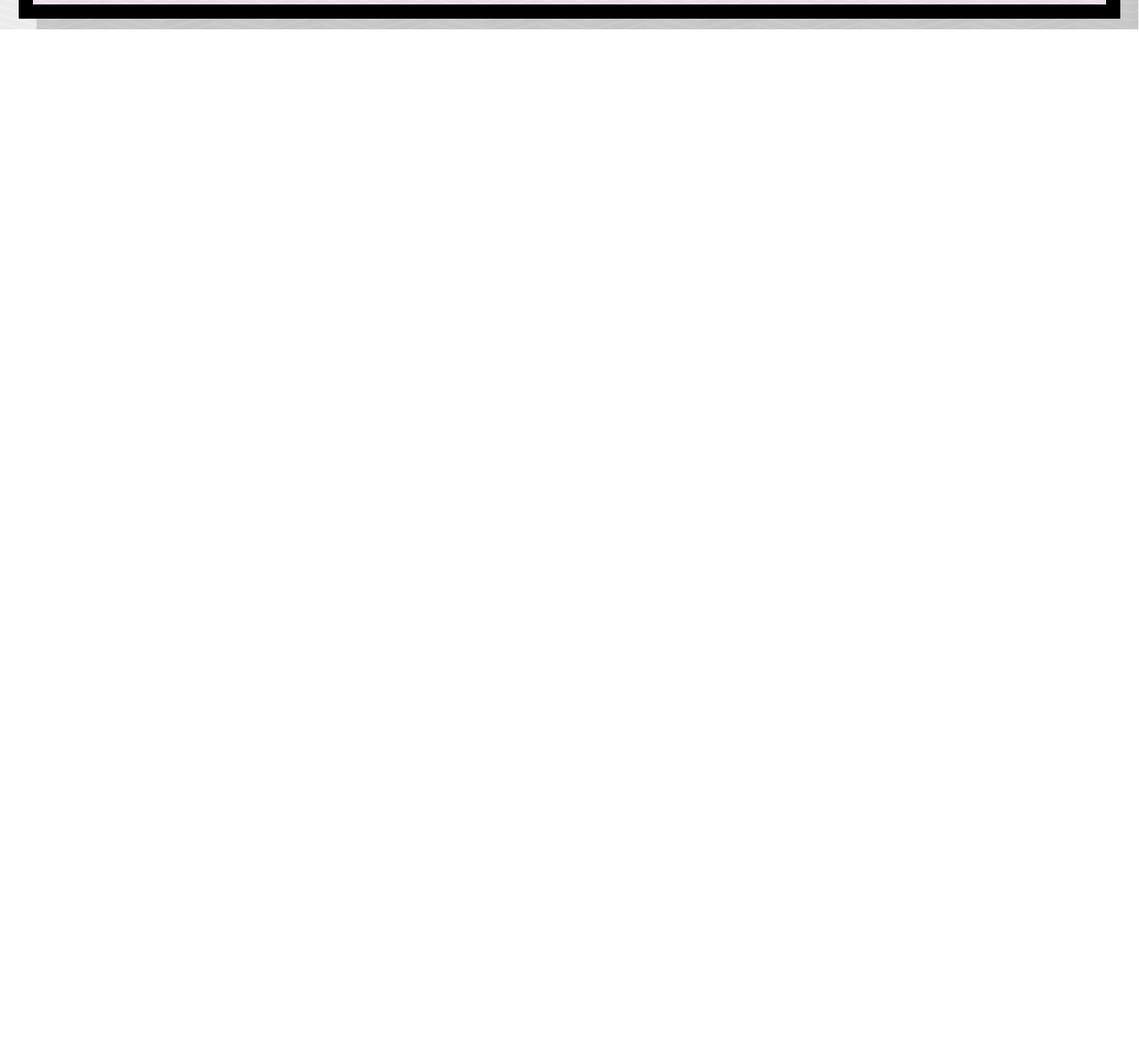
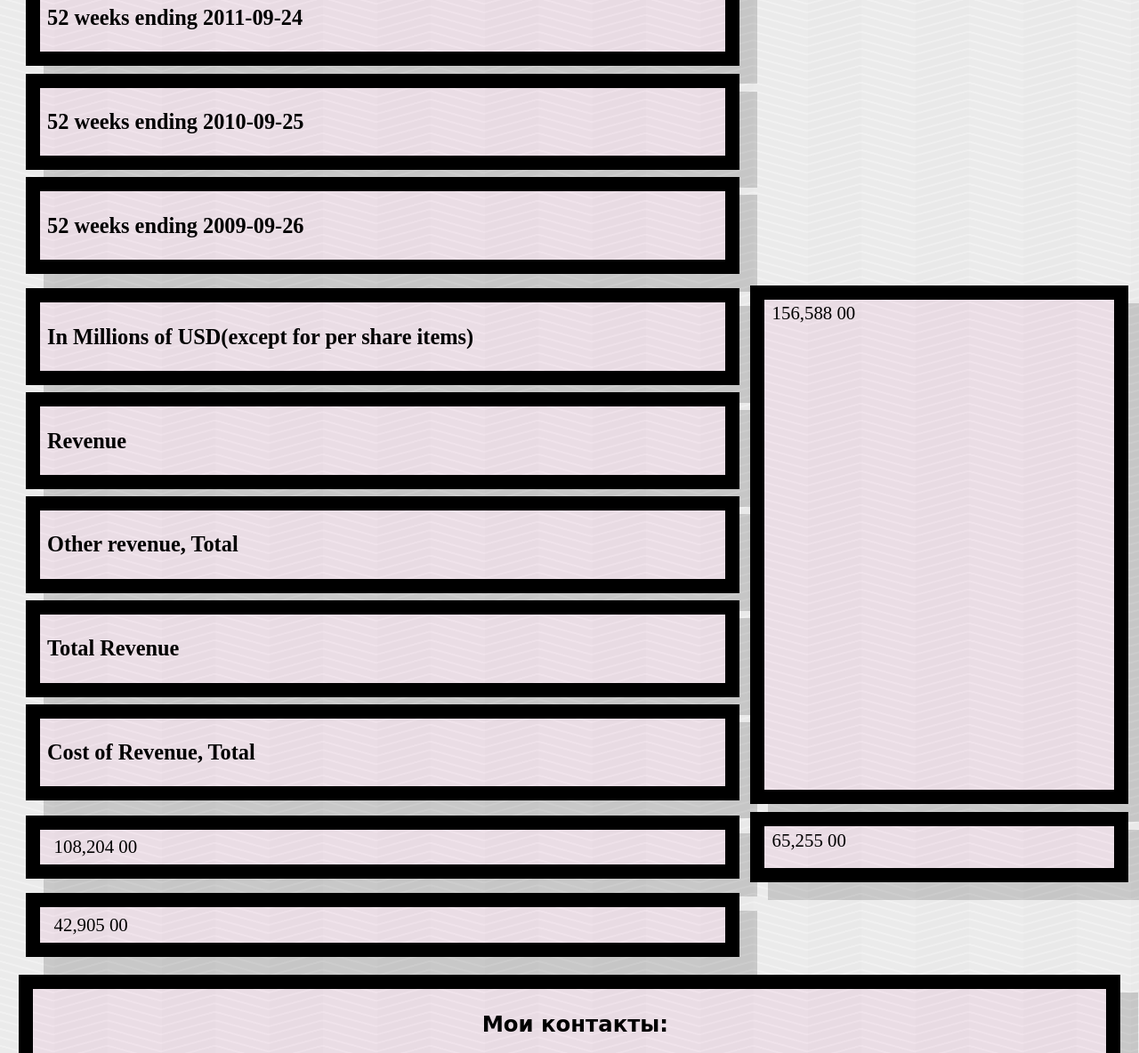
Before and after one commit to fedos3d/itmo_web, a plain HTML site: page index.html in a window 1280 px wide. Shown: the part 1902-3086 px from the top of the page at 89% size. Before the commit the page ends 1935 px from the top, so only its background shows below. Drawn offline with Linux system fonts and the light colour scheme; a web font is replaced by a local one.

Commit message:
Added some grid elements

```diff
--- a/index.html
+++ b/index.html
@@ -1,5 +1,5 @@
 <!DOCTYPE html>
-<html lang="ru">
+<html lang="ru" xmlns="http://www.w3.org/1999/html">
 <head>
     <title>Аникеев Федор Николаевич</title>
     <link href="outlines.css" rel="stylesheet">
@@ -90,6 +90,54 @@
         </blockquote>
     </aside>
     </div>
+    <div id="table">
+        <div class="column1">
+        <section class="column1">
+        <h3>In Millions of USD(except for per share items)</h3>
+        </section>
+        <section>
+            <h3>Revenue</h3>
+        </section>
+        <section>
+            <h3>Other revenue, Total</h3>
+        </section>
+        <section>
+            <h3>Total Revenue</h3>
+        </section>
+            <section>
+                <h3>Cost of Revenue, Total</h3>
+            </section>
+        </div>
+        <div class="row1">
+            <section>
+                <h3>
+                    52 weeks ending 2012-09-29
+                </h3>
+            </section>
+            <section>
+                <h3>
+                    52 weeks ending 2011-09-24
+                </h3>
+            </section>
+            <section>
+                <h3>
+                    52 weeks ending 2010-09-25
+                </h3>
+            </section>
+            <section>
+                <h3>
+                    52 weeks ending 2009-09-26
+                </h3>
+            </section>
+        </div>
+        <div class="row2"></div>
+        <section class="column2">
+            <p>156,588 00</p>
+        </section>
+        <section class="column3"><p>108,204 00</p></section>
+        <section class="column4"><p>65,255 00</p></section>
+        <section class="column5"><p>42,905 00</p></section>
+    </div>
 </main>
 <footer>
 <section>
--- a/outlines.css
+++ b/outlines.css
@@ -181,3 +181,43 @@ pre {
         flex-grow: 1;
     }
 }
+@media screen and (max-width: 850px) {
+    .mynav {
+        display: flex;
+        flex-direction: column;
+    }
+    #next_aside {
+        display: none;
+    }
+    aside {
+        flex-grow: 1;
+    }
+}
+#table {
+    margin-left: 1%;
+    display: grid;
+    grid-template-columns: auto;
+    grid-template-rows: auto;
+}
+.column1 {
+    grid-column-start: 1;
+    grid-column-end: 1;
+}
+.row1 {
+    grid-row-start: 1;
+    grid-row-end: 1;
+}
+.column2 {
+    grid-column-start: 2;
+    grid-column-end: 2;
+}
+.row2 {
+    grid-row-start: 1;
+    grid-row-end: 1;
+}
+#item-a {
+    grid-column-start: 1;
+    grid-column-end: 1;
+    grid-row-start: 1;
+    grid-row-end: 1;
+}
```
